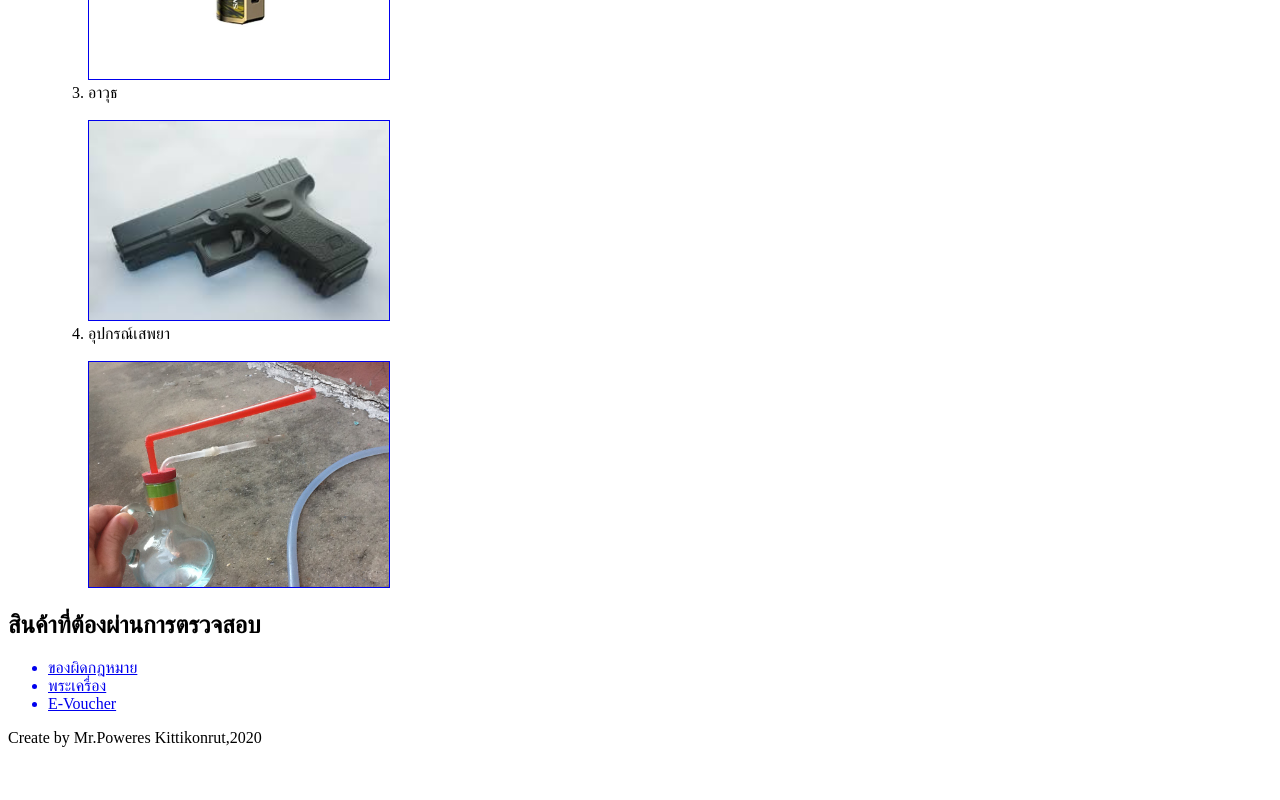
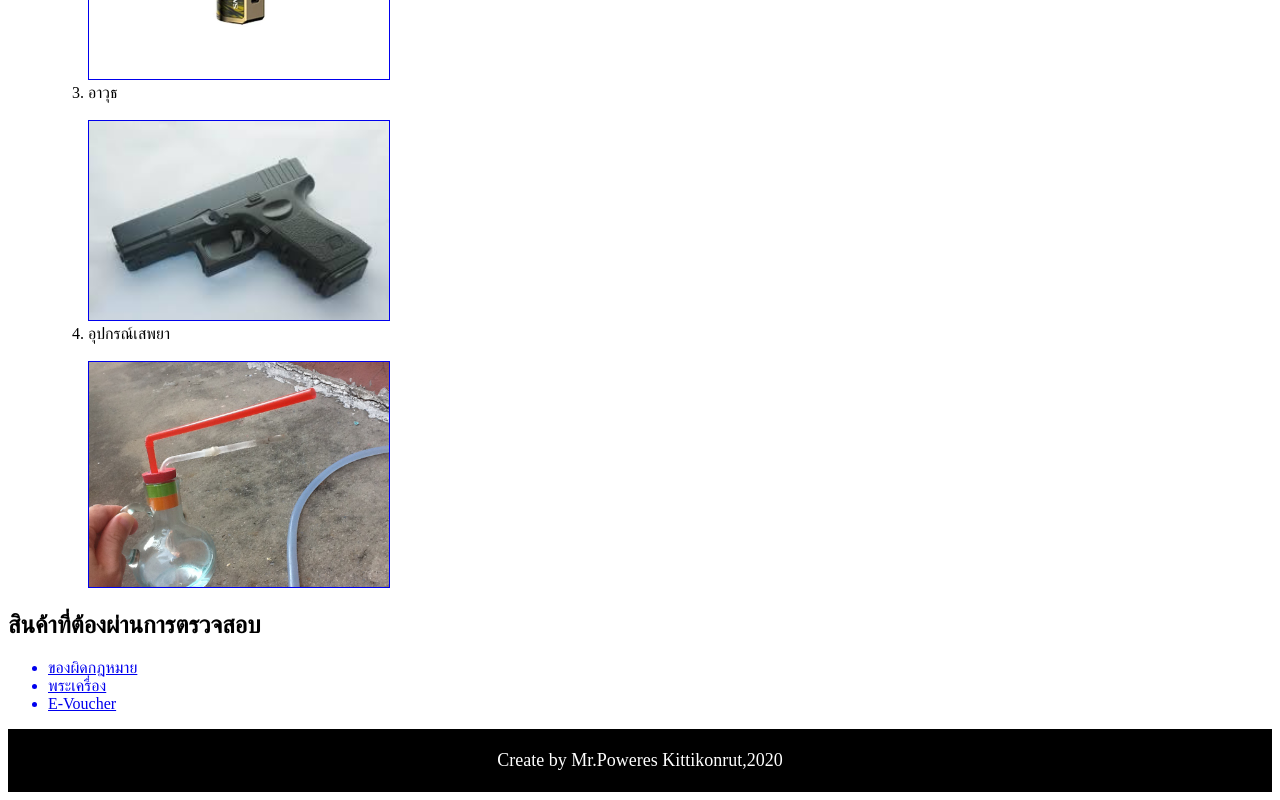
Before and after one commit to Powereshaha/Powereshaha.github.io, a plain HTML site: page index.html in a window 1280 px wide. Shown: the part 1092-1892 px from the top of the page. Before the commit the page ends 1855 px from the top, so only its background shows below. Drawn offline with Linux system fonts and the light colour scheme.

Commit message:
more commit

```diff
--- a/index.html
+++ b/index.html
@@ -14,6 +14,13 @@
 			#sub-header{
 				text-align:center;
 				background-color:Yellow;
+				padding:3px
+			}
+			#main-footer{
+				text-align:center;
+				font-size:18px;
+				background-color:Black;
+				color: white;
 				padding:3px
 			}
 		</style>
```
